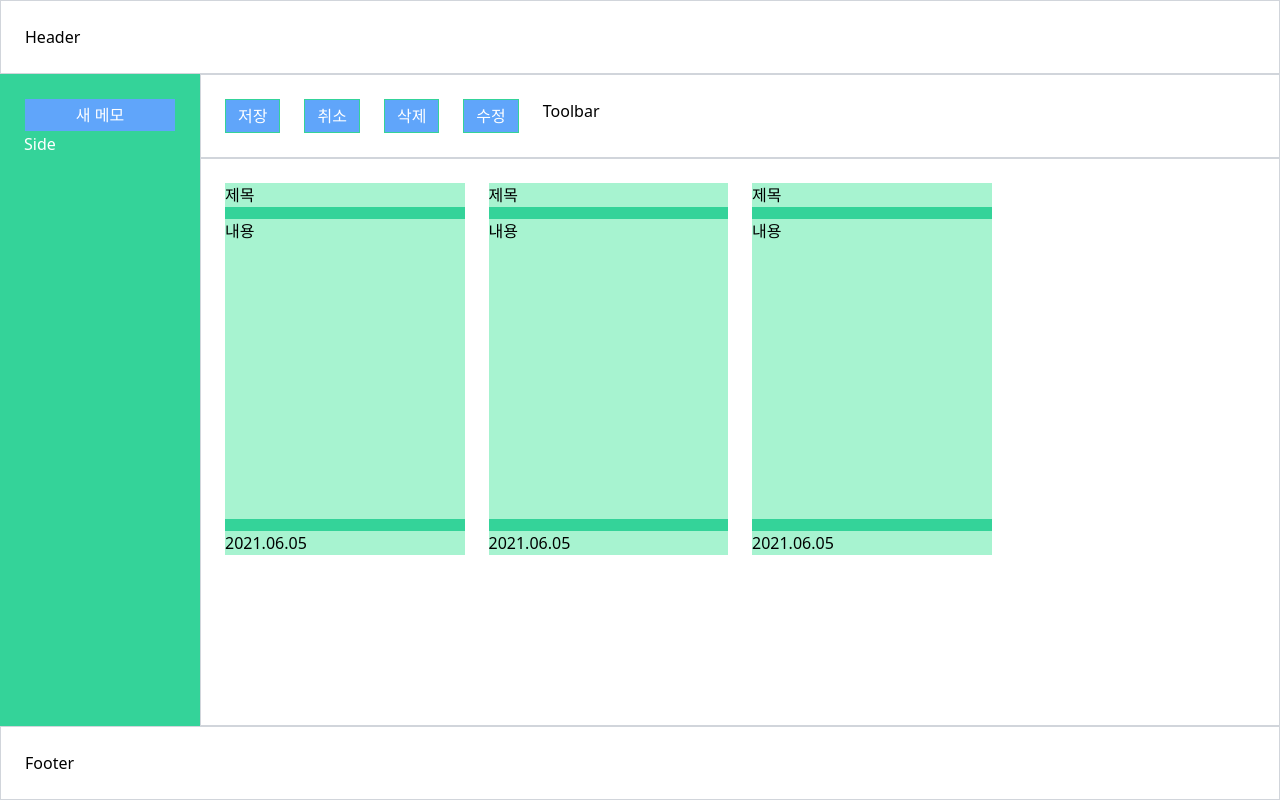
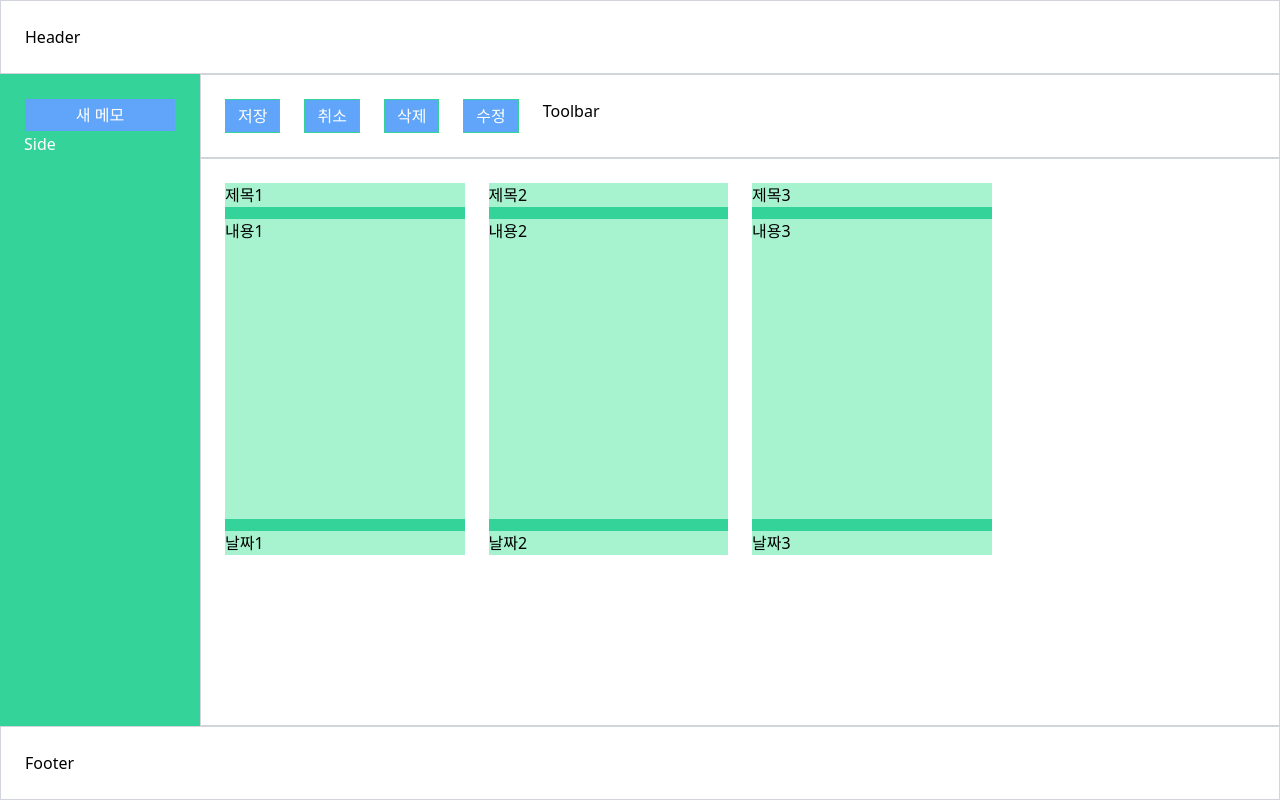
Before and after one commit to aiden0413/project1, a React (Create React App) app in the folder memoproject/: page / in a window 1280 px wide. Built offline with nearby package versions, Linux system fonts and the light colour scheme.

Commit message:
prop 추가 1

```diff
--- a/memoproject/src/components/Content.js
+++ b/memoproject/src/components/Content.js
@@ -4,13 +4,13 @@ import Toolbar from "./Toolbar";
 import Side from "./Side";
 import Memos from "./Memos";
 
-function Content() {
+function Content({ data }) {
     return (
         <div className="flex flex-row flex-grow overflow-auto">
             <Side />
             <div className="flex flex-col flex-grow">
                 <Toolbar />
-                <Memos />
+                <Memos data={data} />
             </div>
         </div>
     )
--- a/memoproject/src/components/MemoProject.js
+++ b/memoproject/src/components/MemoProject.js
@@ -5,10 +5,18 @@ import Content from "./Content";
 import Footer from "./Footer";
 
 function MemoProject() {
+    const data = {
+        memolist: [
+            {title: "제목1", content: "내용1", date: "날짜1"},
+            {title: "제목2", content: "내용2", date: "날짜2"},
+            {title: "제목3", content: "내용3", date: "날짜3"}
+        ],
+    }
+
     return (
         <div className="flex flex-col h-screen">
             <Header />
-            <Content />
+            <Content data={data} />
             <Footer />
         </div>
     )
--- a/memoproject/src/components/Memos.js
+++ b/memoproject/src/components/Memos.js
@@ -2,12 +2,18 @@ import React from "react";
 
 import Memo from './Memo';
 
-function Memos() {
+function Memos({ data }) {
+    const memolist = data.memolist.map(
+        memo => (<Memo
+        title={memo.title}
+        content={memo.content}
+        date={memo.date}
+        />)
+    );
+
     return (
         <div className="overflow-y-auto auto-rows-min grid grid-cols-4 gap-6 flex-grow justify-start py-6 px-6 border border-gray-300 relative">
-            <Memo title="제목" content="내용" date="2021.06.05"/>
-            <Memo title="제목" content="내용" date="2021.06.05"/>
-            <Memo title="제목" content="내용" date="2021.06.05"/>
+            {memolist}
         </div>
     )
 }
```
